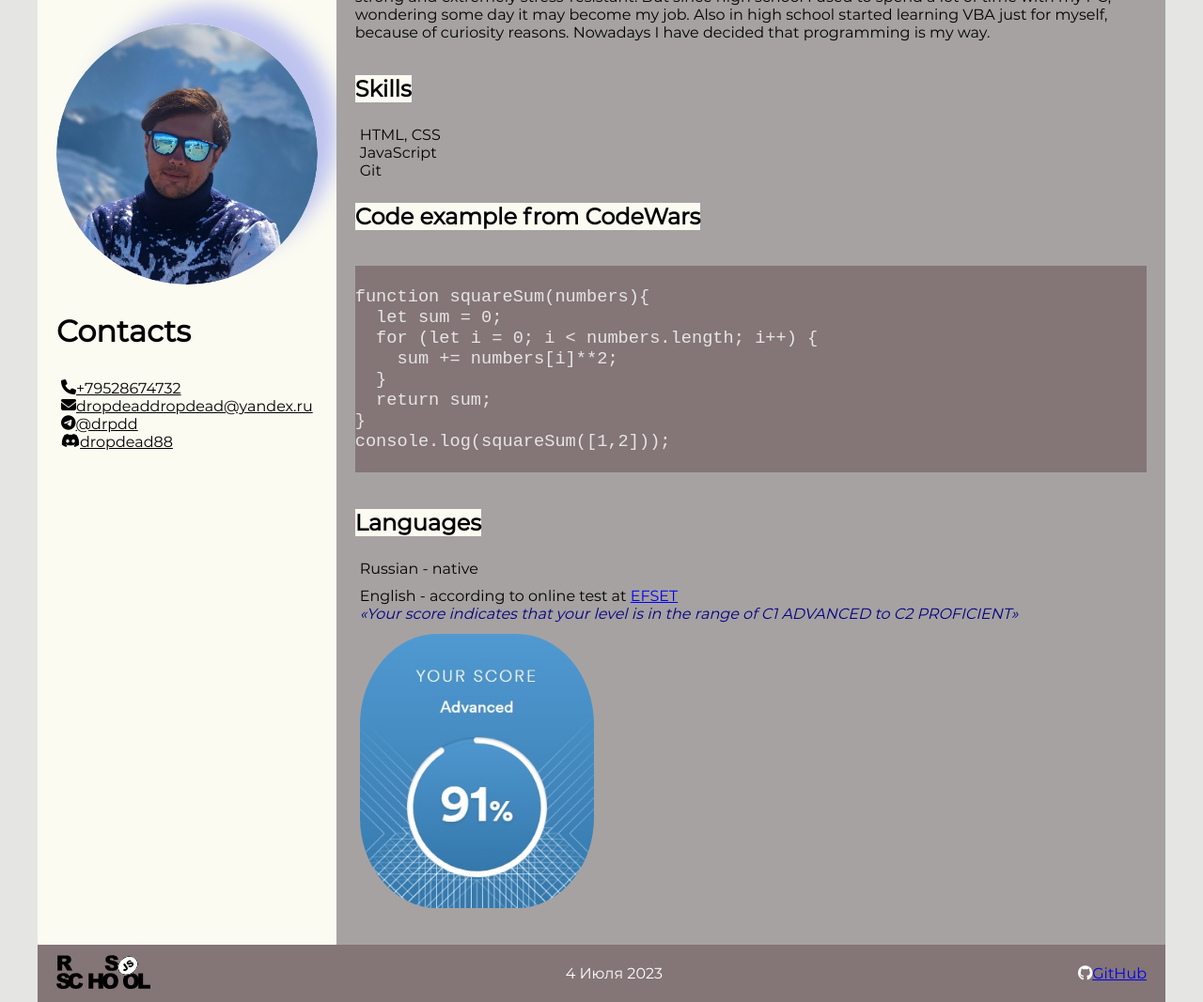
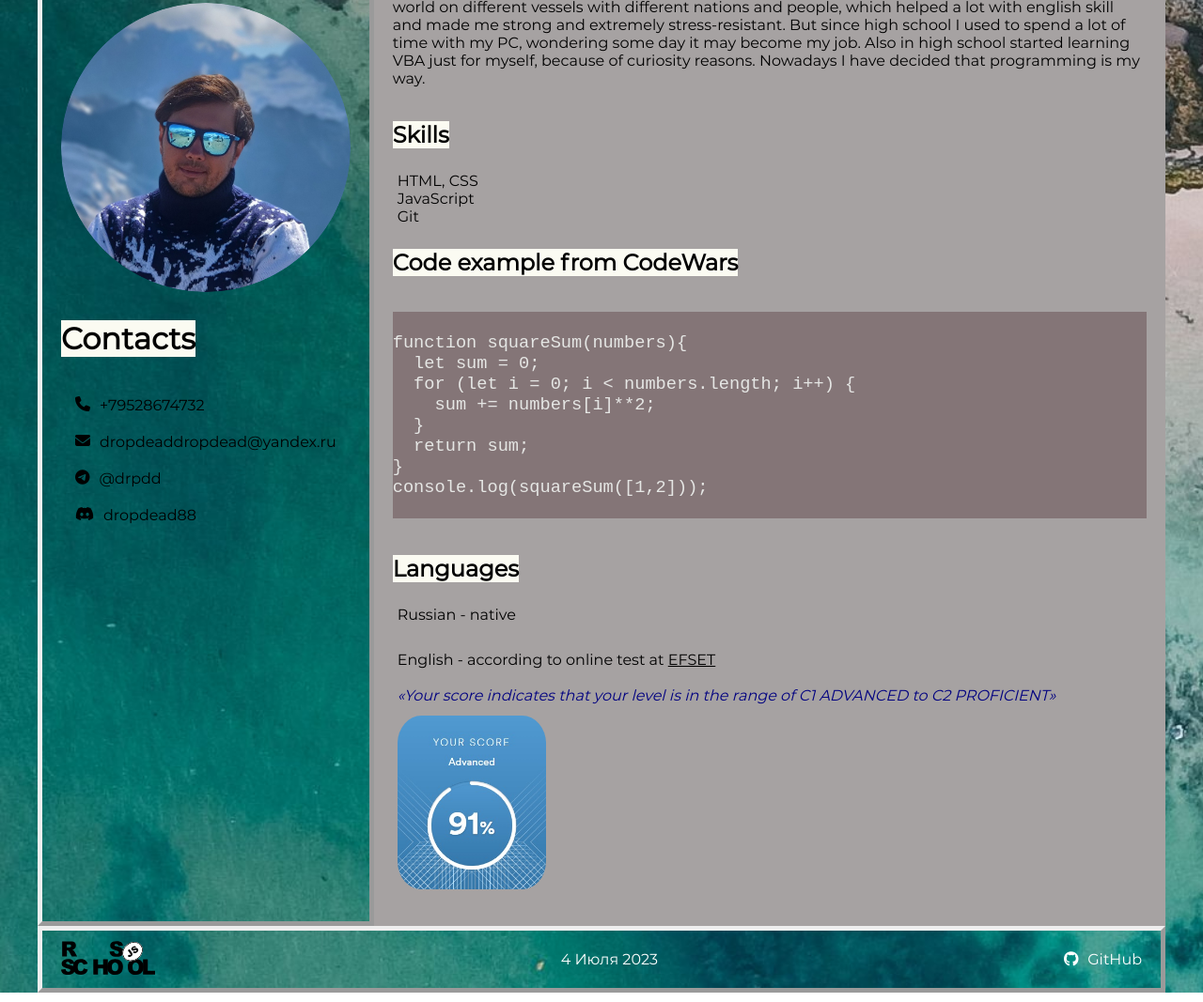
Before and after one commit to dropthedead/rsschool-cv, a plain HTML site: page index.html in a window 1280 px wide. Shown: the part 228-1295 px from the top of the page at 94% size. Drawn offline with Linux system fonts and the light colour scheme.

Commit message:
fix: self-closing tags, styles

```diff
--- a/index.html
+++ b/index.html
@@ -1,8 +1,8 @@
 <!DOCTYPE html>
 <html lang="en">
   <head>
-    <link rel="stylesheet" href="./style.css" />
-    <meta charset="utf-8" />
+    <link rel="stylesheet" href="./style.css"> </link>
+    <meta charset="utf-8"></meta>
     <title>My CV</title>
   </head>
 
@@ -13,7 +13,7 @@
         <div class="first">
           <h1><i class="fa-solid fa-user fa-beat"></i>Ivan Tsebro</h1>
           <div>
-            <img class="image" src="./assets/photo1.png" alt="moi ebalnik" />
+            <img class="image" src="./assets/photo1.png" alt="moi ebalnik"></img>
           </div>
           <h2 class="contacts">Contacts</h2>
           <ul>
@@ -84,10 +84,10 @@ console.log(squareSum([1,2]));</code
           <h2>Languages</h2>
 
           <ul class="spisok">
-            <li>Russian - native <br /></li>
+            <li>Russian - native <br></br></li>
             <li>
               English - according to online test at
-              <a href="www.efset.org">EFSET</a> <br />
+              <a class='efset' href="www.efset.org">EFSET</a> <br></br>
               <span class="q">
                 «Your score indicates that your level is in the range of C1
                 ADVANCED to C2 PROFICIENT»
@@ -97,7 +97,7 @@ console.log(squareSum([1,2]));</code
                 class="image2"
                 src="./assets/eng.jpg"
                 alt="english test score"
-              />
+              ></img>
             </li>
           </ul>
         </div>
@@ -109,7 +109,7 @@ console.log(squareSum([1,2]));</code
               class="image3"
               src="./assets/rs_school_js.svg"
               alt="school logo"
-          /></a>
+          ><img></a>
         </div>
         <div><time datetime="2023-07-04"> 4 Июля 2023</time></div>
         <div>
--- a/style.css
+++ b/style.css
@@ -16,7 +16,10 @@ body {
   margin: 0;
   padding: 0;
   min-height: 100%;
-  background-color: #e5e6e4;
+  background-image: url("./assets/back.jpg");
+  background-repeat: no-repeat;
+  background-size: cover;
+
   font-family: "Montserrat";
 }
 main {
@@ -25,6 +28,8 @@ main {
   flex-direction: row;
 }
 .header__cv {
+  margin-top: 30px;
+  color: white;
   font-weight: 700;
   font-size: 18px;
   font-family: "Montserrat";
@@ -62,14 +67,16 @@ ul {
 }
 .image {
   border-radius: 50%;
-  box-shadow: 26px -24px 21px -5px rgba(178, 184, 238, 0.849);
+  /* box-shadow: 26px -24px 21px -5px rgba(178, 184, 238, 0.849); */
   height: 100%;
   width: 100%;
 }
 .first {
   flex-grow: 1;
   padding: 20px;
-  background-color: var(--main-bg-color);
+  border-width: 0px 5px 5px 5px;
+  border-style: outset;
+  /* background-color: var(--main-bg-color); */
   flex-basis: 4cqmin;
 }
 .second {
@@ -84,6 +91,12 @@ pre {
   font-size: 14pt;
   text-align: left;
 }
+.contacts__spisok {
+  padding: 10px;
+}
+i {
+  padding-right: 10px;
+}
 .q {
   font-style: italic;
   color: navy;
@@ -92,8 +105,8 @@ pre {
 .image2 {
   margin-top: 12px;
   height: 20%;
-  width: 30%;
-  border-radius: 33%;
+  width: 20%;
+  border-radius: 16%;
 }
 .spisok li {
   margin-bottom: 10px;
@@ -101,10 +114,19 @@ pre {
 .spisok {
   list-style: none;
 }
+.efset {
+  text-decoration: underline;
+}
+a {
+  all: unset;
+  cursor: pointer;
+}
 footer {
   padding: 10px 20px;
-  background: #847577;
+
   color: white;
+  border-width: 5px 5px 5px 5px;
+  border-style: outset;
 }
 .image3 {
   width: 100px;
```
Also changed, not shown: assets/back.jpg (added).
